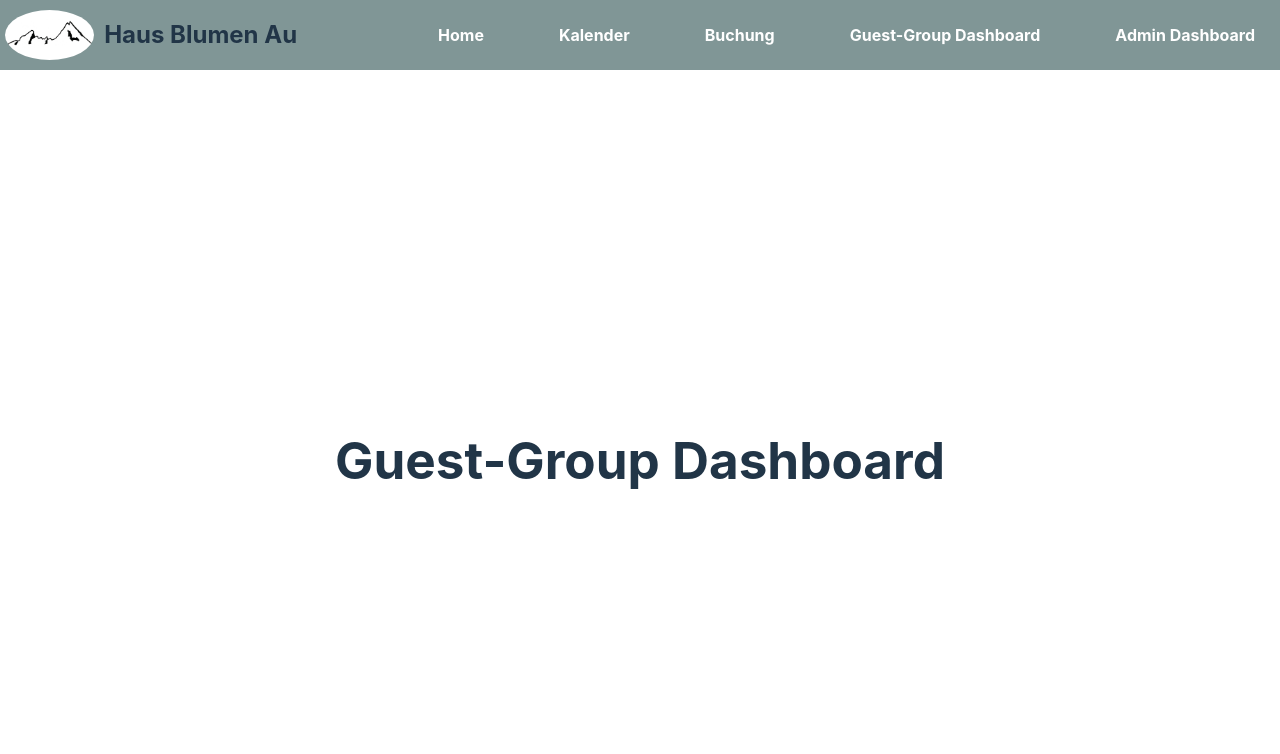
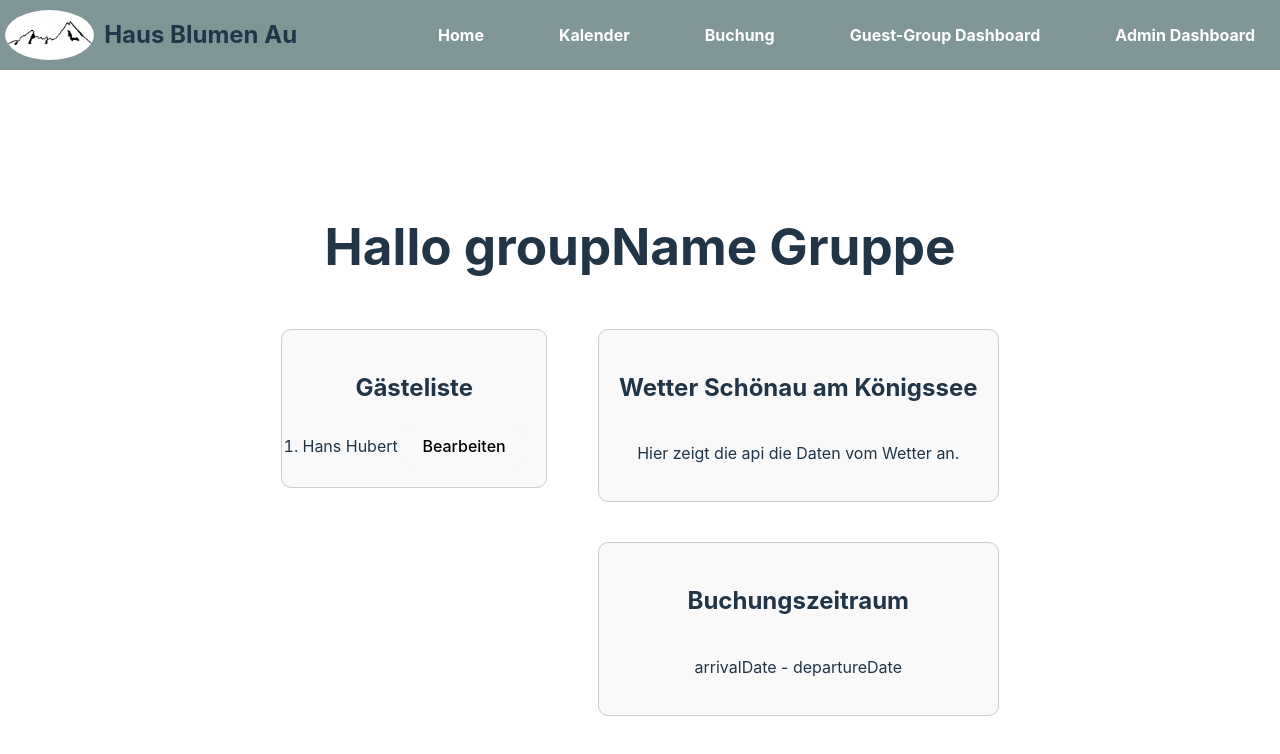
Before and after one commit to FerdinandSpeer/cgn-24-4-haus-blumenau, a React (Vite) app in the folder frontend/: page /guestGroupDashboard in a window 1280 px wide. Shown: the top 754 px of the page. Built offline with nearby package versions, Linux system fonts and the light colour scheme.

Commit message:
add basic CSS for page structure

```diff
--- a/frontend/src/pages/guestDashboard/GuestGroupDashboard.css
+++ b/frontend/src/pages/guestDashboard/GuestGroupDashboard.css
@@ -0,0 +1,42 @@
+.bodyGuestGroupDashboard {
+    display: flex;
+    flex-direction: row;
+    align-items: flex-start;
+    gap: 4vw;
+}
+.bodyWeatherBookingTime{
+    display: flex;
+    flex-direction: column;
+    justify-content: space-evenly;
+}
+.guestGroupList{
+    display: flex;
+    flex-direction: column;
+    margin-top: 20px;
+    margin-bottom: 20px;
+    padding: 20px;
+    border: 1px solid #ccc;
+    border-radius: 10px;
+    background-color: #f9f9f9;
+}
+.weatherApi{
+    display: flex;
+    flex-direction: column;
+    margin-top: 20px;
+    margin-bottom: 20px;
+    padding: 20px;
+    border: 1px solid #ccc;
+    border-radius: 10px;
+    background-color: #f9f9f9;
+}
+
+.bookingTime{
+    display: flex;
+    flex-direction: column;
+    margin-top: 20px;
+    margin-bottom: 20px;
+    padding: 20px;
+    border: 1px solid #ccc;
+    border-radius: 10px;
+    background-color: #f9f9f9;
+}
--- a/frontend/src/pages/guestDashboard/GuestGroupDashboard.tsx
+++ b/frontend/src/pages/guestDashboard/GuestGroupDashboard.tsx
@@ -6,8 +6,26 @@ export default function GuestGroupDashboard() {
     return (
         <>
             <NavBar/>
-            <h1>Guest-Group Dashboard</h1>
+            <h1>Hallo groupName Gruppe</h1>
+            <div className={"bodyGuestGroupDashboard"}>
+                <div className={"list"}>
+                    <ol className={"guestGroupList"}>
+                        <h2>Gästeliste</h2>
+                        <li> Hans Hubert <button>Bearbeiten</button></li>
+                    </ol>
+                </div>
+                <div className={"bodyWeatherBookingTime"}>
+                    <div className={"weatherApi"}>
+                        <h2>Wetter Schönau am Königssee</h2>
+                        <p>Hier zeigt die api die Daten vom Wetter an.</p>
+                    </div>
 
+                    <div className={"bookingTime"}>
+                        <h2>Buchungszeitraum</h2>
+                        <p> arrivalDate - departureDate</p>
+                    </div>
+                </div>
+            </div>
         </>
     )
 }
```
